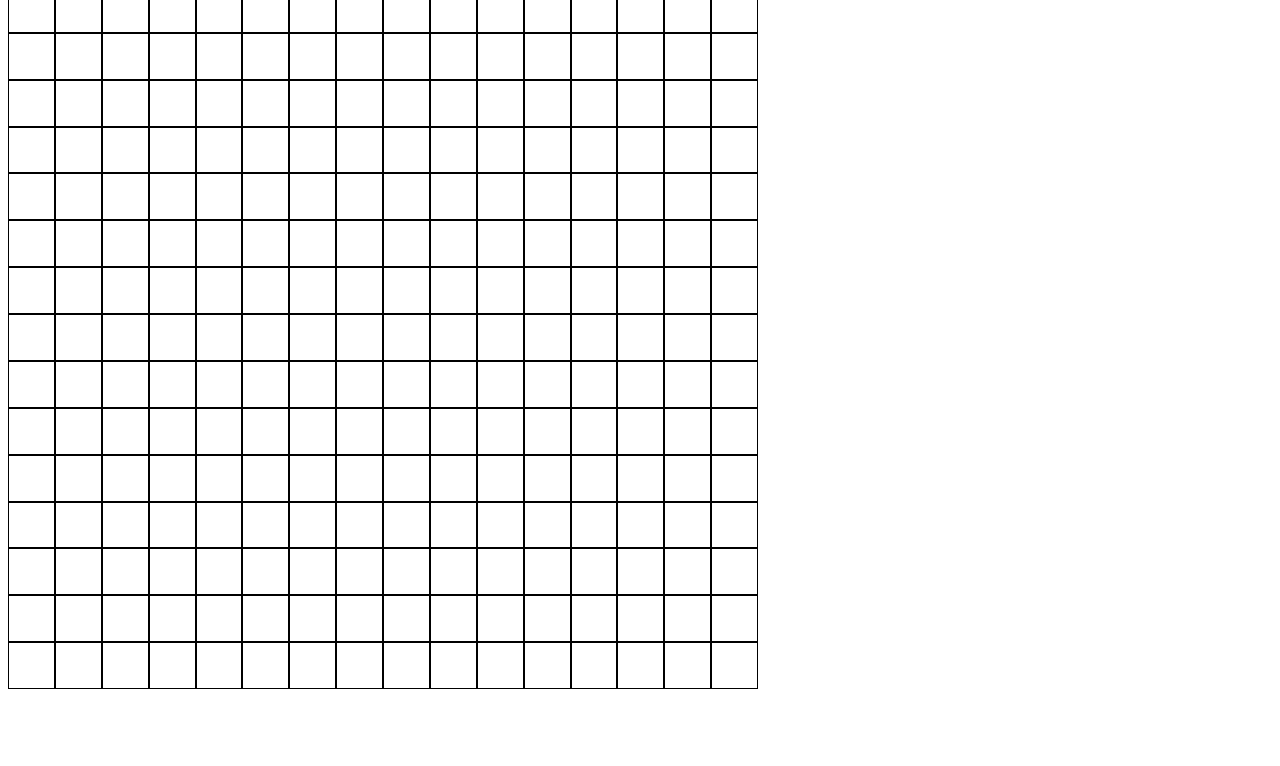
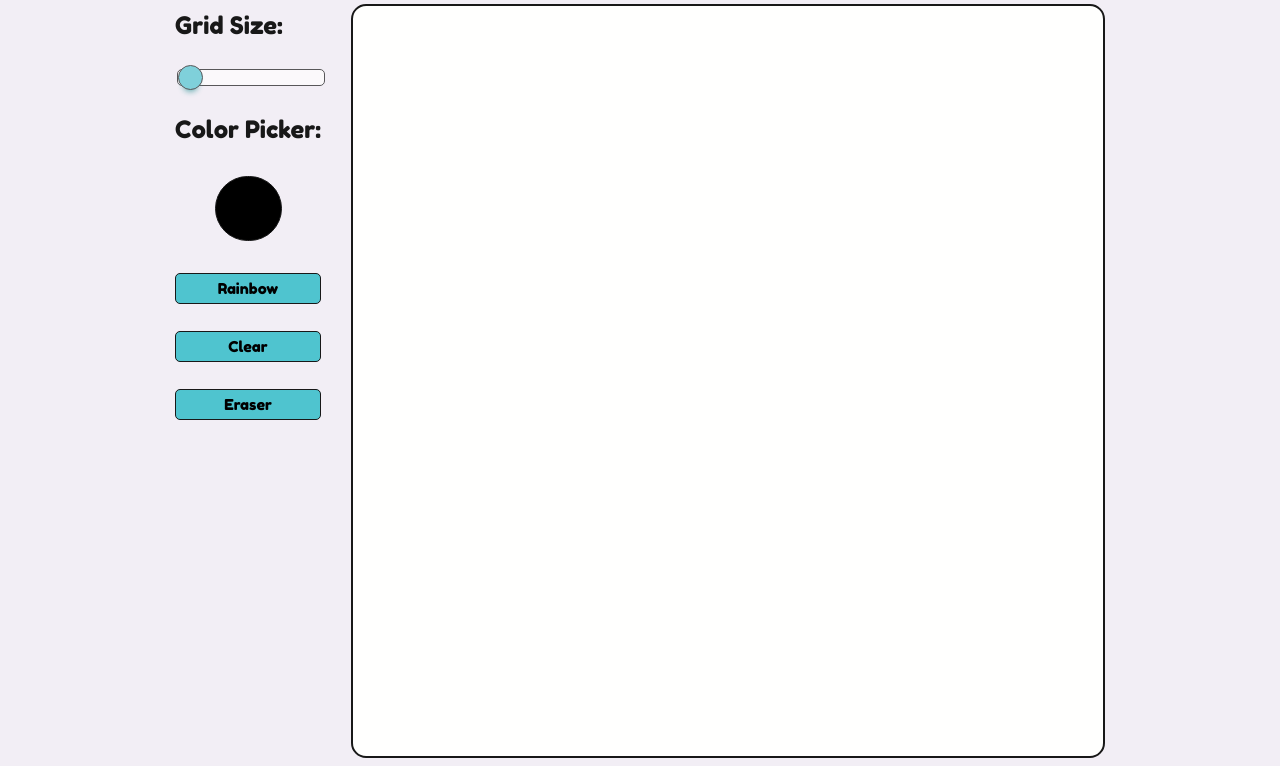
Before and after one commit to samtur/etch-a-sketch, a plain HTML site: page index.html in a window 1280 px wide. Shown: the part 96-862 px from the top of the page. Before the commit the page ends 800 px from the top, so only its background shows below. Drawn offline with Linux system fonts and the light colour scheme.

Commit message:
Finish styling

```diff
--- a/app.js
+++ b/app.js
@@ -101,6 +101,6 @@ eraserBtn.addEventListener("click", (e) => {
 clearBtn.addEventListener("click", (e) => {
   let grid = document.querySelectorAll(".grid");
   grid.forEach((square) => {
-    square.style.backgroundColor = "#ffffff";
+    square.style.backgroundColor = "#fffffe";
   });
 });
--- a/index.html
+++ b/index.html
@@ -6,16 +6,38 @@
     <meta name="viewport" content="width=device-width, initial-scale=1.0" />
     <title>Etch-a-Sketch</title>
     <link rel="stylesheet" href="styles.css" />
+    <link rel="preconnect" href="https://fonts.googleapis.com" />
+    <link rel="preconnect" href="https://fonts.gstatic.com" crossorigin />
+    <link
+      href="https://fonts.googleapis.com/css2?family=Fredoka+One&display=swap"
+      rel="stylesheet"
+    />
     <script src="app.js" defer></script>
   </head>
   <body ondragstart="return false;" ondrop="return false;">
+    <div class="container">
+      <div class="contentContainer">
+        <div class="btnContainer">
           <label for="gridslider">Grid Size:</label>
-    <input type="range" id="gridslider" min="16" max="100" value="16" />
+          <input
+            type="range"
+            class="slider"
+            id="gridslider"
+            min="16"
+            max="100"
+            value="16"
+          />
           <label for="colorpicker">Color Picker:</label>
           <input type="color" id="colorpicker" value="#000000" />
           <button id="rainbow">Rainbow</button>
           <button id="clear">Clear</button>
           <button id="eraser">Eraser</button>
+        </div>
+        <div class="titleCanvas">
+          <h1>Etch-a-Sketch</h1>
           <div class="canvasContainer"></div>
+        </div>
+      </div>
+    </div>
   </body>
 </html>
--- a/styles.css
+++ b/styles.css
@@ -1,10 +1,120 @@
+body {
+    font-family: 'Fredoka One', cursive;
+    color: #181818;
+    background-color: #f2eef5;
+}
+
+h1 {
+    margin: 20px 0px;
+    font-size: 32pt;
+}
+
+button {
+    font-family: 'Fredoka One', cursive;
+    font-size: 15px;
+    background-color: #4fc4cf;
+    border-radius: 5px;
+    padding: 5px 15px;
+    border: solid 0.3px #181818;
+}
+
+button:hover {
+    cursor: pointer;
+    box-shadow: #078080 0 0.5em 0.5em -0.4em;
+    transform: translateY(-0.25em);
+}
+
+.container {
+    display: flex;
+    flex-direction: column;
+    align-items: center;
+}
+
+.contentContainer {
+    display: flex;
+    flex-direction: row;
+}
+
+.btnContainer {
+    display: flex;
+    flex-direction: column;
+    justify-content: flex-start;
+    gap: 27px;
+    margin-right: 30px;
+    margin-top: 99px;
+    color: #181818;
+    font-size: 1.5rem;
+}
+
 .canvasContainer {
     display: grid;
     grid-template-columns: auto;
     height: 750px;
     width: 750px;
+    border: solid 2px #181818;
+    border-radius: 2%;
+    overflow: hidden;
+    background-color: #fffffe;
 }
 
-.canvasContainer div {
-    border: solid 0.5px black;
+.titleCanvas {
+    display: flex;
+    flex-direction: column;
+    align-items: center;
 }
+
+.slider {
+    -webkit-appearance: none;
+    width: 100%;
+    height: 15px;
+    border-radius: 5px;
+    background: #fffffe;
+    outline: none;
+    opacity: 0.7;
+    -webkit-transition: .2s;
+    transition: opacity .2s;
+    border: solid 0.3px #181818;
+  }
+
+  .slider::-webkit-slider-thumb {
+    -webkit-appearance: none;
+    appearance: none;
+    width: 25px;
+    height: 25px;
+    border-radius: 50%;
+    background: #4fc4cf;
+    cursor: pointer;
+    border: solid 0.3px #181818;
+    box-shadow: #078080 0 0.5em 0.5em -0.4em;
+  }
+
+  .slider::-moz-range-thumb {
+    width: 25px;
+    height: 25px;
+    border-radius: 50%;
+    background: #4fc4cf;
+    cursor: pointer;
+    border: solid 0.3px #181818;
+    box-shadow: #078080 0 0.5em 0.5em -0.4em;
+  }
+
+  #colorpicker {
+    -webkit-appearance: none;
+    -moz-appearance: none;
+    appearance: none;
+    width: 75px;
+    height: 75px;
+    border: none;
+    align-self: center;
+    cursor: pointer;
+    background-color: transparent;
+  }
+
+  #colorpicker::-webkit-color-swatch{
+    border-radius: 50px;
+    border: solid 0.3px #181818;
+  }
+  #colorpicker::-moz-color-swatch{
+    border-radius: 15px;
+    border: solid 0.3px #181818;
+  }
```
Lines whose indentation alone changed are shown as unchanged.
